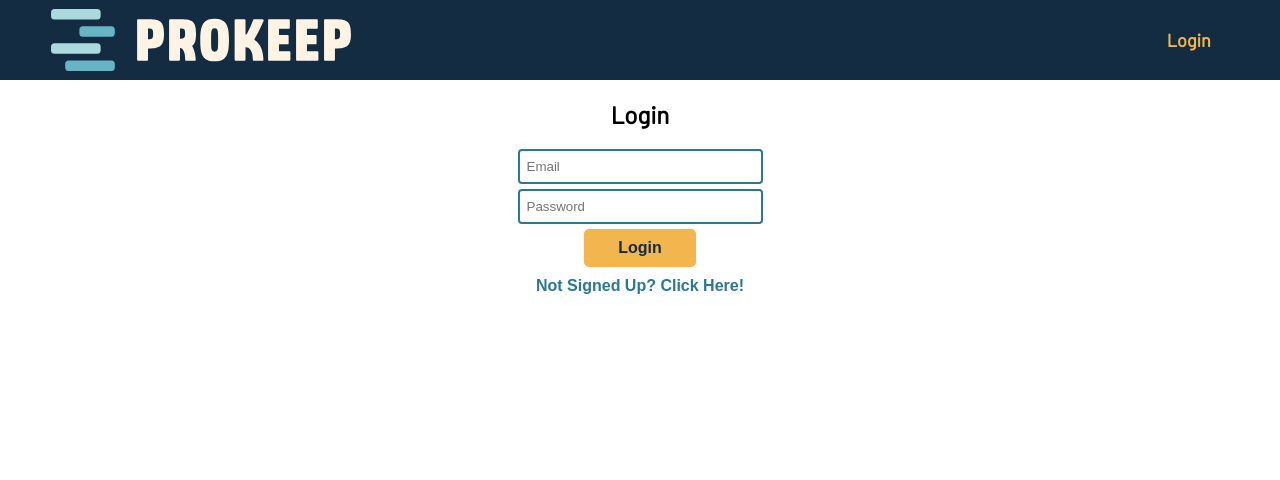
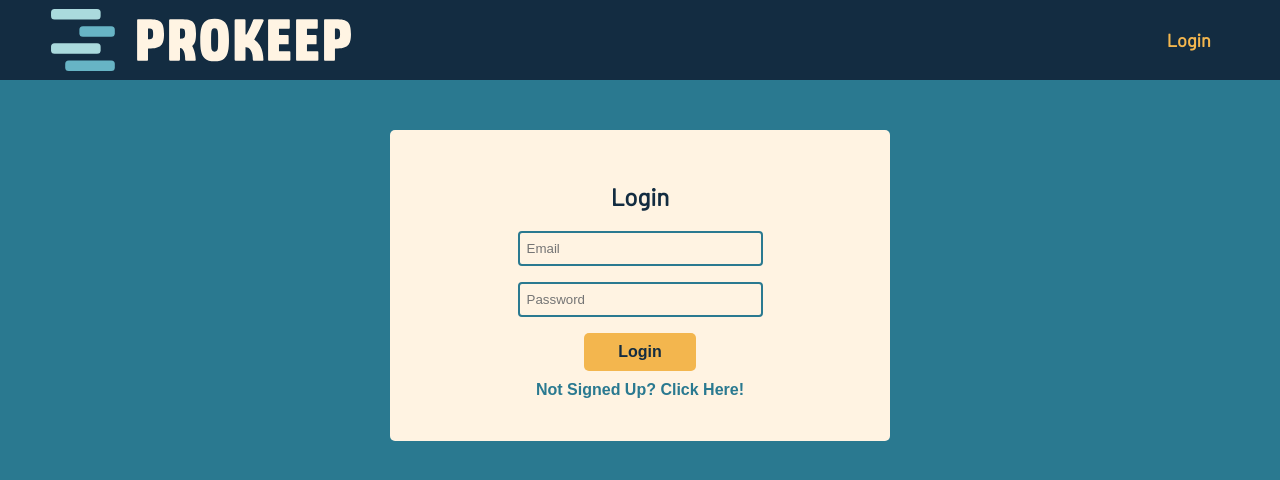
Before and after one commit to ChrisDeCleene/prokeepReactApp, a React (Create React App) app: page / in a window 1280 px wide. Shown: the top 480 px of the page. Built offline with nearby package versions, Linux system fonts and the light colour scheme.

Commit message:
Add finalized styles

```diff
--- a/src/components/Layout/Header.js
+++ b/src/components/Layout/Header.js
@@ -9,7 +9,7 @@ const Header = ({ isLoggedIn, setIsLoggedIn }) => {
         {!isLoggedIn ? (
           <a href="/">Login</a>
         ) : (
-          <button
+          <button className="form-btn"
             onClick={() => {
               localStorage.removeItem("token");
               localStorage.removeItem("expiresIn");
--- a/src/components/Profile/Profile.js
+++ b/src/components/Profile/Profile.js
@@ -1,10 +1,10 @@
 const Profile = () => {
   return (
-    <div>
+    <section>
       <h1>Welcome</h1>
       <h2>You are logged in!</h2>
       <p>This is your profile page with your sensitive information.</p>
-    </div>
+    </section>
   );
 };
 
--- a/src/index.css
+++ b/src/index.css
@@ -5,9 +5,8 @@
 :root {
   --dark-blue: #132c41;
   --light-blue: #2a7990;
-  --blue-font: #132c41;
-  --tan-font: #fff3e2;
-  --yellow-button: #f3b64e;
+  --light-tan: #fff3e2;
+  --dark-yellow: #f3b64e;
   --error-font: #ff0000;
   --error-background: #ffddf8;
 }
@@ -82,7 +81,7 @@ nav button {
   padding-right: 1.125rem;
   font-size: 1.125rem;
   font-weight: bold;
-  color: var(--yellow-button, white);
+  color: var(--dark-yellow, white);
   background: none;
   border: none;
 }
@@ -91,20 +90,42 @@ nav a:hover,
 nav a:active,
 nav button:hover,
 nav button:active {
-  color: var(--tan-font);
+  color: var(--light-tan);
   text-decoration: underline;
+}
+
+/*************************************************************
+  MAIN STYLES
+*************************************************************/
+
+body {
+  background-color: var(--light-blue);
 }
 
 /*************************************************************
   FORM STYLES
 *************************************************************/
 
+section {
+  background-color: var(--light-tan);
+  max-width: 500px;
+  margin: auto;
+  margin-top: 50px;
+  border-radius: 5px;
+  padding: 2rem;
+}
+
+section h1 {
+  color: var(--dark-blue);
+}
+
 input {
   height: 35px;
   width: 245px;
   padding: 10px 7px;
   border-radius: 4px;
-  margin-bottom: 5px;
+  margin-bottom: 1rem;
+  background: var(--light-tan);
   border: 2px solid var(--light-blue);
 }
 
@@ -112,8 +133,8 @@ input {
 .register-link {
   padding: 10px 34px;
   cursor: pointer;
-  background: var(--yellow-button);
-  color: var(--blue-font);
+  background: var(--dark-yellow);
+  color: var(--dark-blue);
   font-weight: bold;
   font-size: 1rem;
   outline: none;
```
